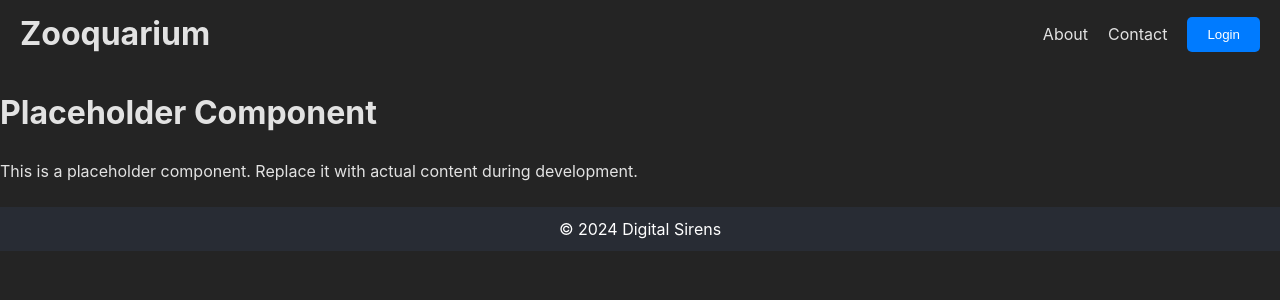
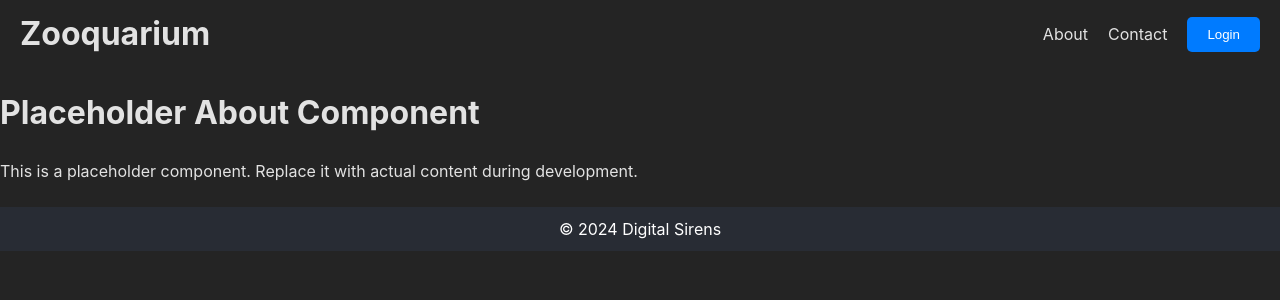
Before and after one commit to DigitalSirens/zooquarium, a React (Vite) app: page /about in a window 1280 px wide. Shown: the top 300 px of the page. Built offline with nearby package versions, Linux system fonts and the light colour scheme.

Commit message:
fix: added 'about' in component placeholder

```diff
--- a/src/components/about/about.jsx
+++ b/src/components/about/about.jsx
@@ -3,7 +3,7 @@ import React from 'react';
 const About = () => {
   return (
     <div>
-      <h1>Placeholder Component</h1>
+      <h1>Placeholder About Component</h1>
       <p>
         This is a placeholder component. Replace it with actual content during
         development.
```
